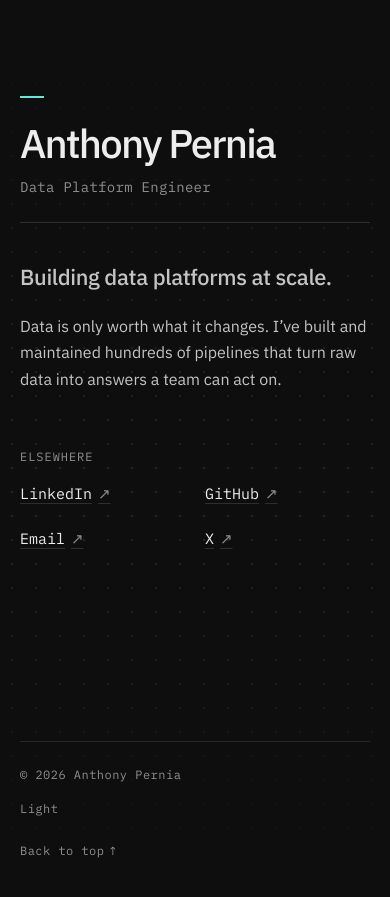
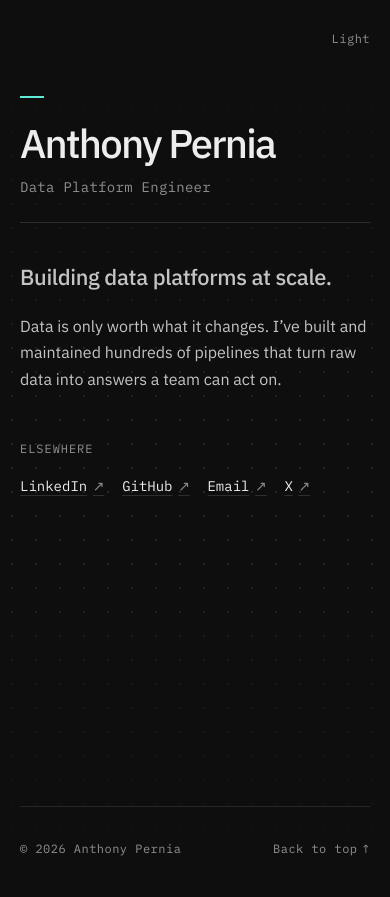
Before and after one commit to anthonypernia/anthonypernia.com, a Jekyll site: the page built from index.html, in a window 390 px wide. Shown: the top 897 px of the page. Built offline with Jekyll 4.4.1, drawn with Linux system fonts in a browser that asks for light colours.

Commit message:
Update styles

```diff
--- a/_layouts/default.html
+++ b/_layouts/default.html
@@ -3,11 +3,12 @@
 {% include head.html %}
 <body id="top">
 
+<button type="button" id="theme-toggle" class="theme-toggle">Light</button>
+
 {{ content }}
 
   <footer>
     <span>© <span id="footer-year">2026</span> Anthony Pernia</span>
-    <button type="button" id="theme-toggle">Light</button>
     <a href="#top">Back to top<span aria-hidden="true">↑</span></a>
   </footer>
 
--- a/styles.css
+++ b/styles.css
@@ -179,10 +179,16 @@ footer {
   font-variant-numeric: slashed-zero;
 }
 
-footer a, footer button { color: var(--muted); text-decoration: none; transition: color .2s; }
-footer button { font: inherit; letter-spacing: inherit; background: none; border: 0; cursor: pointer; }
-footer a:hover, footer a:focus-visible, footer button:hover, footer button:focus-visible { color: var(--ink); }
+footer a { color: var(--muted); text-decoration: none; transition: color .2s; }
+footer a:hover, footer a:focus-visible { color: var(--ink); }
 footer a span[aria-hidden] { margin-left: .4em; }
+.theme-toggle {
+  position: absolute; top: 1rem; right: var(--gutter); z-index: 1;
+  padding: .6rem 0 .6rem .75rem; min-height: 44px;
+  font: var(--fs-xs) var(--font-mono); letter-spacing: .04em;
+  color: var(--muted); background: none; border: 0; cursor: pointer; transition: color .2s;
+}
+.theme-toggle:hover, .theme-toggle:focus-visible { color: var(--ink); }
 
 /* Faint dot texture, fades in toward the empty lower area */
 body::before {
@@ -212,11 +218,11 @@ body::before {
   .card.home { padding-top: clamp(3rem, 16vh, 6rem); }
   .name::before { width: 1.5rem; }
   .role span { display: block; }
-  footer { flex-direction: column; }
-  footer a, footer button { padding: .5rem 0; align-self: flex-start; }
-  .elsewhere { display: grid; grid-template-columns: 1fr 1fr; font-size: .9375rem; gap: 0 1.25rem; margin-top: 3.5rem; }
-  .elsewhere::before { grid-column: 1 / -1; }
-  .elsewhere a { padding: .7rem 0; min-height: 44px; border: 0; display: flex; align-items: center; justify-self: start; }
+  footer { align-items: center; }
+  footer a { padding: .6rem 0; }
+  .elsewhere { font-size: .875rem; gap: 0 1.1rem; margin-top: 3rem; }
+  .elsewhere::before { flex-basis: 100%; }
+  .elsewhere a { padding: .7rem 0; min-height: 44px; display: flex; align-items: center; }
 }
 
 @media (max-width: 720px) {
@@ -230,6 +236,6 @@ body::before {
 
 @media print {
   body { background: #fff; color: #000; }
-  .back, footer, .elsewhere { display: none !important; }
+  .back, footer, .elsewhere, .theme-toggle { display: none !important; }
   body::before { display: none; }
 }
```
